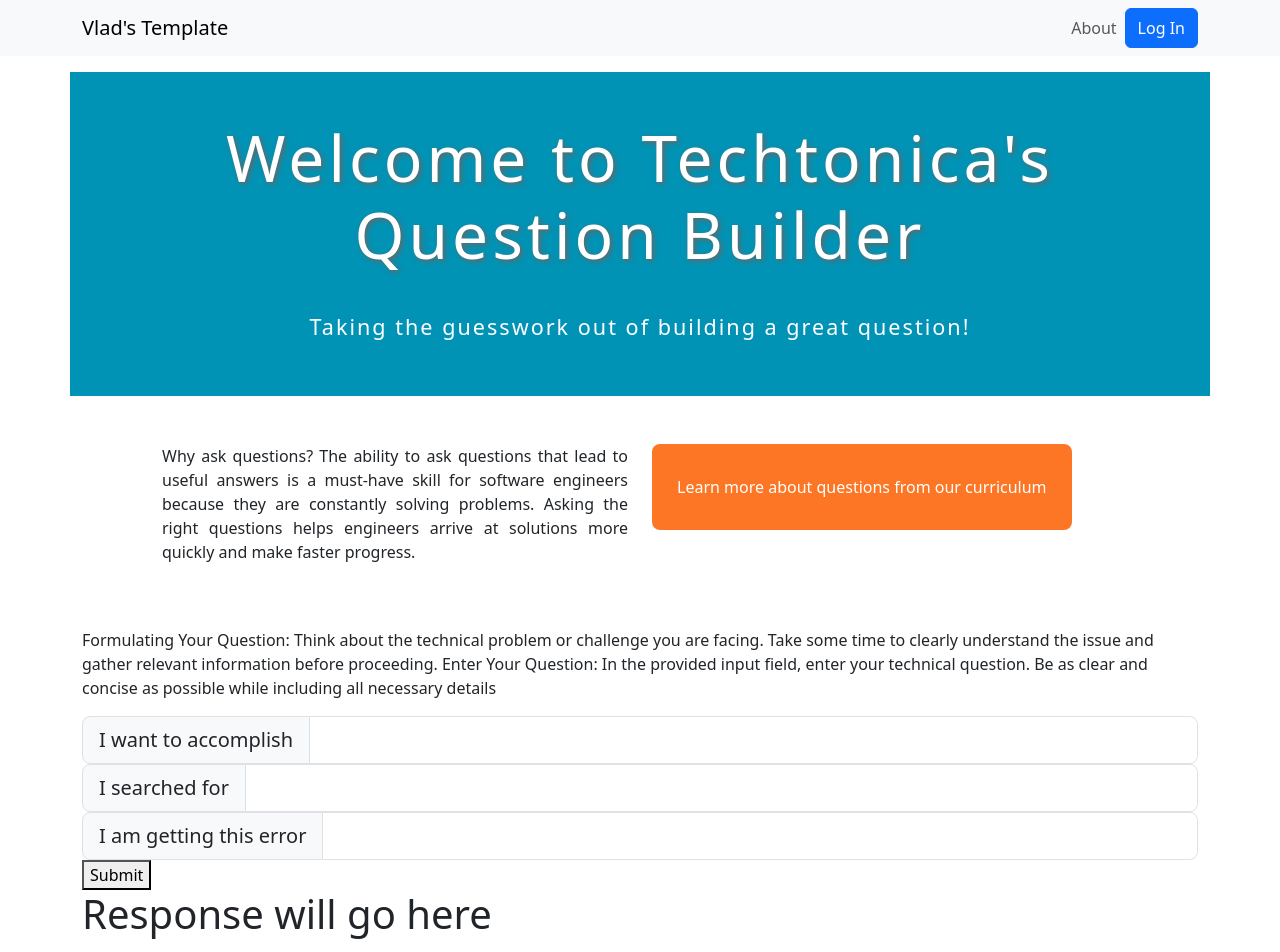
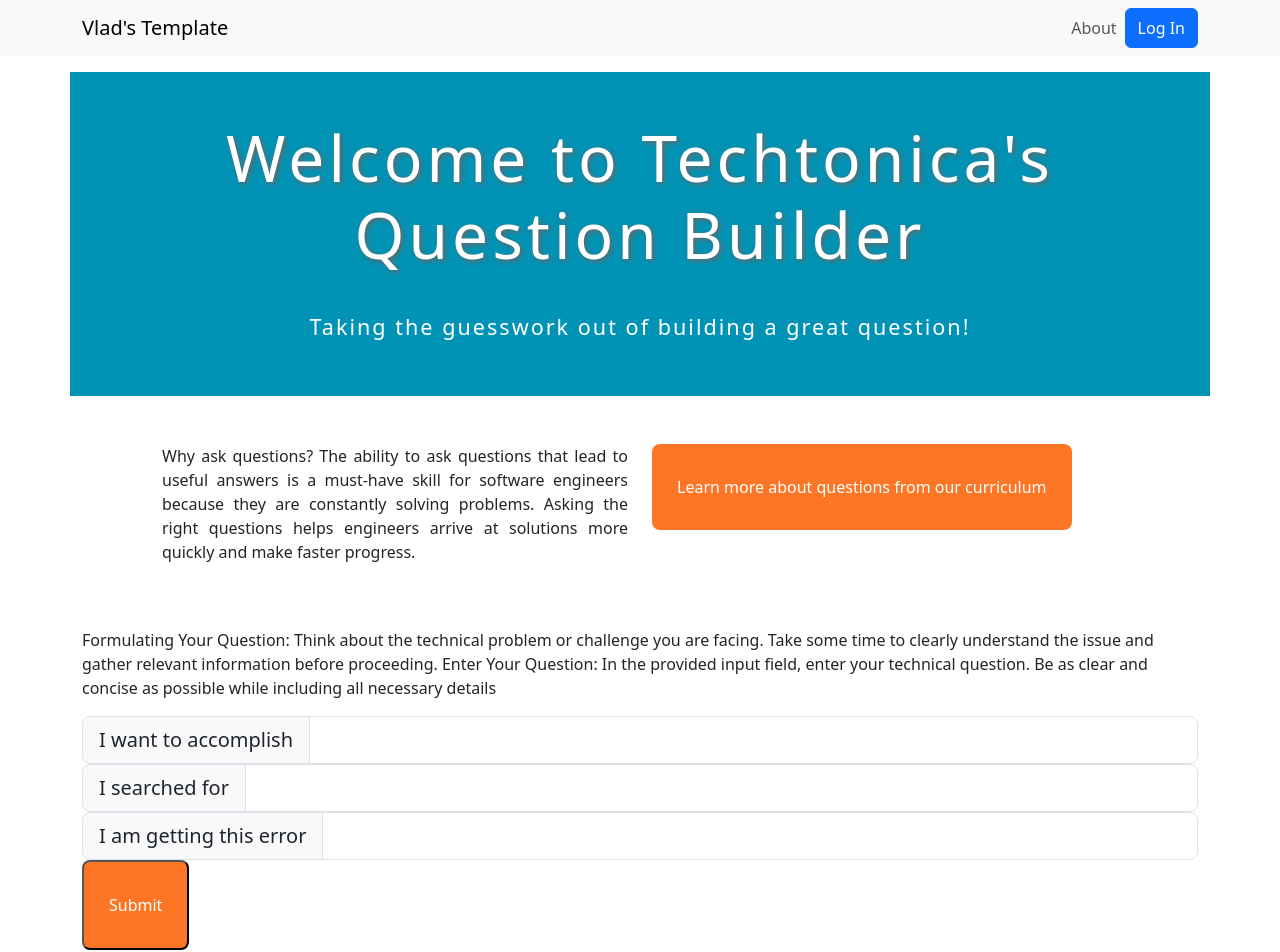
Before and after one commit to Roshanell/question-craft, a React (Vite) app: page / in a window 1280 px wide. Shown: the top 952 px of the page. Built offline with nearby package versions, Linux system fonts and the light colour scheme.

Commit message:
Add className to button for styling

```diff
--- a/src/components/Form.jsx
+++ b/src/components/Form.jsx
@@ -38,7 +38,7 @@ function QuestionForm() {
 						aria-describedby="inputGroup-sizing-sm"
 					/>
 				</InputGroup>
-				<button type='submit' >Submit</button>
+				<button type='submit' className="orange-button">Submit</button>
 			</div>
 		</div>
 	);
```
